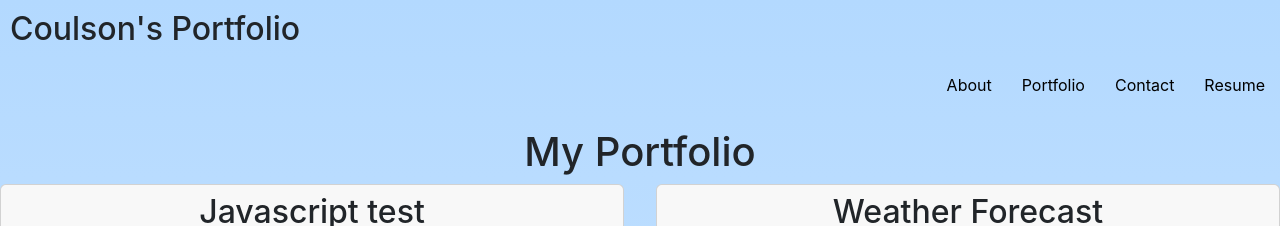
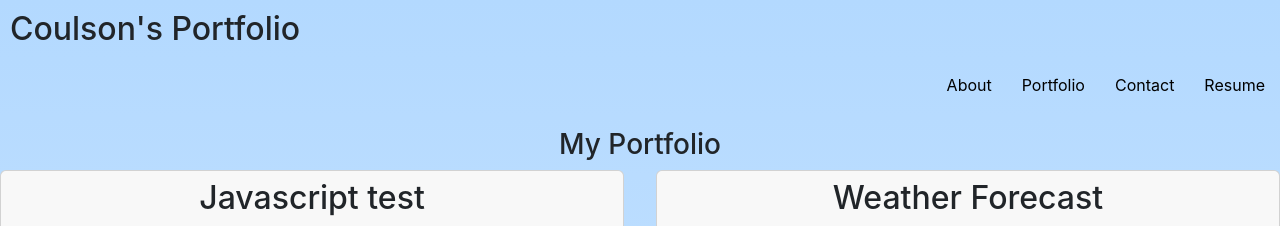
Before and after one commit to CoulsonP/react-portfolio, a React (Create React App) app: page /portfolio in a window 1280 px wide. Shown: the top 226 px of the page. Built offline with nearby package versions, Linux system fonts and the light colour scheme.

Commit message:
fixed spelling errors and added styling

```diff
--- a/src/App.css
+++ b/src/App.css
@@ -8,6 +8,7 @@ body {
   text-align: center;
 }
 
+/* nav styling */
 ul {
   list-style-type: none;
 }
@@ -28,6 +29,7 @@ span:active {
   color: bisque;
 }
 
+/* card styling */
 .card-columns {
   display: flex;
   flex-wrap: wrap;
@@ -39,6 +41,14 @@ span:active {
   margin-bottom: 1rem;
 }
 
+.card-flex {
+  display: flex;
+  flex-direction: row;
+  flex-wrap: wrap;
+  justify-content: space-between;
+}
+
+/* picture styling */
 .myPic {
   max-width: 17%;
   height: auto;
@@ -46,6 +56,7 @@ span:active {
   border-radius: 20%;
 }
 
+/* footer link profiles */
 .gitLogo {
   max-width: 30px;
 }
@@ -65,13 +76,6 @@ span:active {
   justify-content: center;
 }
 
-.card-flex {
-  display: flex;
-  flex-direction: row;
-  flex-wrap: wrap;
-  justify-content: space-between;
-}
-
 .linkStyle {
   display: flex;
   flex-direction: row;
@@ -86,11 +90,13 @@ span:active {
   margin: 25px;
 }
 
+/* header styling */
 .header{
   text-align: left;
   margin: 10px;
 }
 
+/* styling for form */
 .form-container {
   display: flex;
   justify-content: center;
--- a/src/components/Contact.js
+++ b/src/components/Contact.js
@@ -43,14 +43,13 @@ export default class Contact extends Component {
       alert('Please fill in all required fields.');
     } else {
       alert('Thank you for submitting the form.');
-      // TODO: Send form data to server
     }
   }
 
   render() {
     return (
       <div className='whole-form'>
-        <h2>Contact Us</h2>
+        <h2>Contact Me</h2>
         <form onSubmit={this.handleSubmit}>
           <div className="form-group">
             <label htmlFor="name">Name</label>
--- a/src/components/Portfolio.js
+++ b/src/components/Portfolio.js
@@ -45,7 +45,7 @@ export default function Portfolio() {
     return (
 
       <div>
-        <h1>My Portfolio</h1>
+        <h3>My Portfolio</h3>
         <div className='card-flex'>
         {projects.map(project => {
           return(
```
